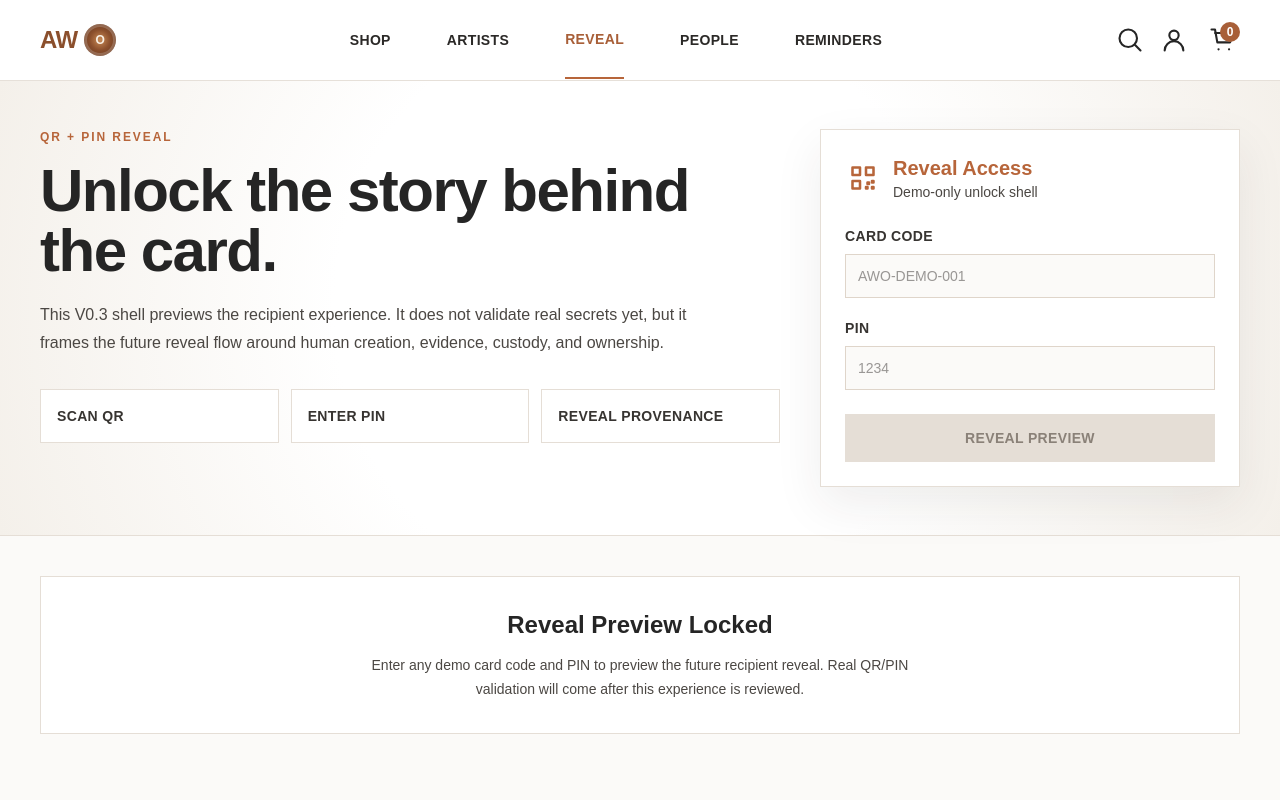
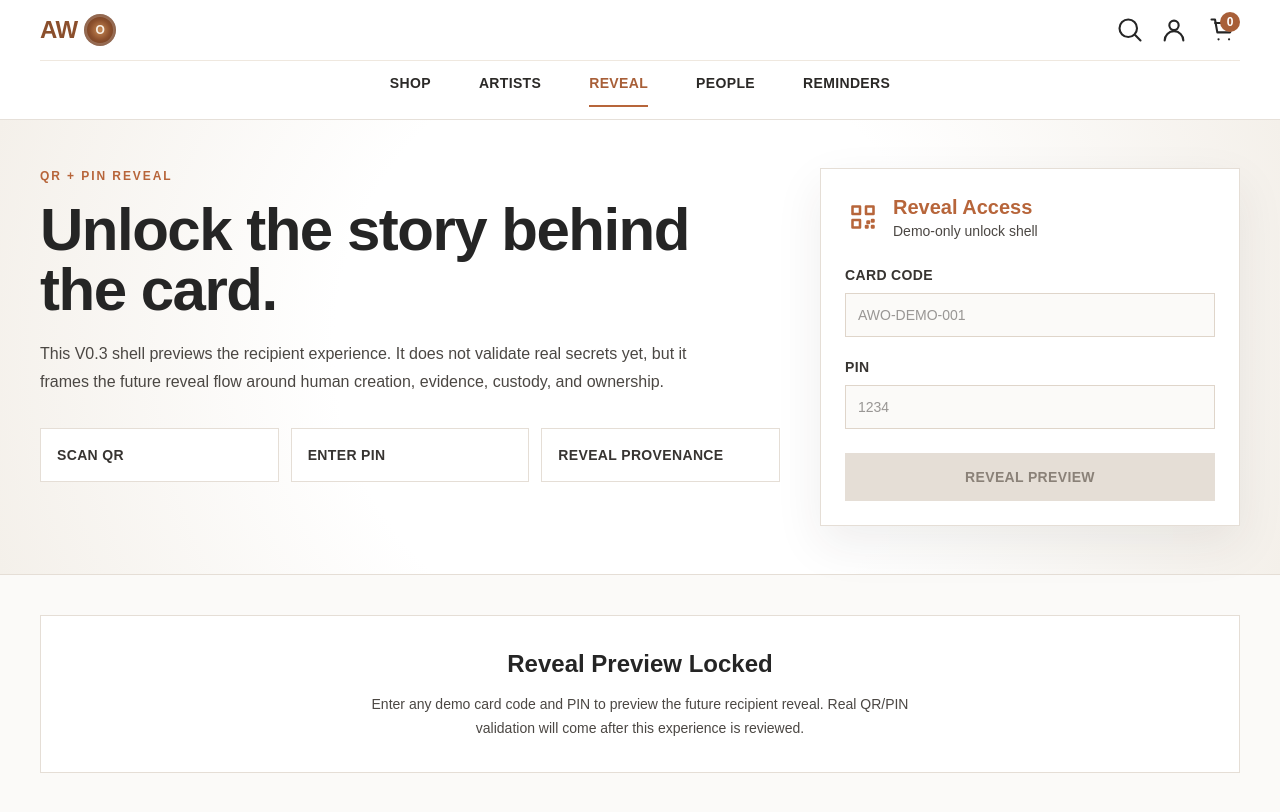
Before and after one commit to TBHVision/gpt-codex-awo, a Next.js app: page /reveal in a window 1280 px wide. Built offline with nearby package versions, Linux system fonts and the light colour scheme.

Commit message:
fix: make storefront nav visible at app viewport

```diff
--- a/src/app/components/StorefrontNav.tsx
+++ b/src/app/components/StorefrontNav.tsx
@@ -47,6 +47,14 @@ function Logo() {
   );
 }
 
+const navItems = [
+  { href: "/shop", label: "Shop", value: "shop" },
+  { href: "/artists", label: "Artists", value: "artists" },
+  { href: "/reveal", label: "Reveal", value: "reveal" },
+  { href: "/people", label: "People", value: "people" },
+  { href: "/reminders", label: "Reminders", value: "reminders" },
+] as const;
+
 export default function StorefrontNav({ active = "shop" }: StorefrontNavProps) {
   const [itemCount, setItemCount] = useState(0);
 
@@ -65,23 +73,39 @@ export default function StorefrontNav({ active = "shop" }: StorefrontNavProps) {
     };
   }, []);
 
+  const utilityActions = (
+    <div className="flex shrink-0 items-center gap-4 text-[#252525]">
+      <LineIcon kind="search" />
+      <LineIcon kind="user" />
+      <Link
+        aria-label={`Cart with ${itemCount} item${itemCount === 1 ? "" : "s"}`}
+        className={`relative inline-flex size-9 items-center justify-center ${
+          active === "cart" ? "text-[#a85f38]" : ""
+        }`}
+        href="/cart"
+      >
+        <LineIcon kind="cart" />
+        <span className="absolute right-0 top-0 inline-flex size-5 items-center justify-center rounded-full bg-[#a85f38] text-xs font-bold text-white">
+          {itemCount}
+        </span>
+      </Link>
+    </div>
+  );
+
   return (
     <header className="sticky top-0 z-20 border-b border-[#e6e0d9] bg-white/95 backdrop-blur">
-      <div className="mx-auto flex h-20 max-w-7xl items-center justify-between px-6 lg:px-10">
-        <Logo />
-        <nav className="hidden items-center gap-14 text-sm font-bold uppercase tracking-wide text-[#2b2927] md:flex">
-          {[
-            { href: "/shop", label: "Shop", value: "shop" },
-            { href: "/artists", label: "Artists", value: "artists" },
-            { href: "/reveal", label: "Reveal", value: "reveal" },
-            { href: "/people", label: "People", value: "people" },
-            { href: "/reminders", label: "Reminders", value: "reminders" },
-          ].map((item) => (
+      <div className="mx-auto flex max-w-7xl flex-col gap-3 px-6 py-3 lg:px-10">
+        <div className="flex items-center justify-between gap-4">
+          <Logo />
+          {utilityActions}
+        </div>
+        <nav className="flex items-center gap-7 overflow-x-auto whitespace-nowrap border-t border-[#efe8df] pt-3 text-sm font-bold uppercase tracking-wide text-[#2b2927] md:justify-center md:gap-12">
+          {navItems.map((item) => (
             <Link
-              className={`py-7 ${
+              className={`shrink-0 border-b-2 pb-3 ${
                 item.value === active
-                  ? "border-b-2 border-[#b7653a] text-[#a85f38]"
-                  : "hover:text-[#a85f38]"
+                  ? "border-[#b7653a] text-[#a85f38]"
+                  : "border-transparent hover:text-[#a85f38]"
               }`}
               href={item.href}
               key={item.label}
@@ -90,22 +114,6 @@ export default function StorefrontNav({ active = "shop" }: StorefrontNavProps) {
             </Link>
           ))}
         </nav>
-        <div className="flex items-center gap-4 text-[#252525]">
-          <LineIcon kind="search" />
-          <LineIcon kind="user" />
-          <Link
-            aria-label={`Cart with ${itemCount} item${itemCount === 1 ? "" : "s"}`}
-            className={`relative inline-flex size-9 items-center justify-center ${
-              active === "cart" ? "text-[#a85f38]" : ""
-            }`}
-            href="/cart"
-          >
-            <LineIcon kind="cart" />
-            <span className="absolute right-0 top-0 inline-flex size-5 items-center justify-center rounded-full bg-[#a85f38] text-xs font-bold text-white">
-              {itemCount}
-            </span>
-          </Link>
-        </div>
       </div>
     </header>
   );
```
Also changed, not shown: 1 other file (tests, documents, lock files or other folders).
